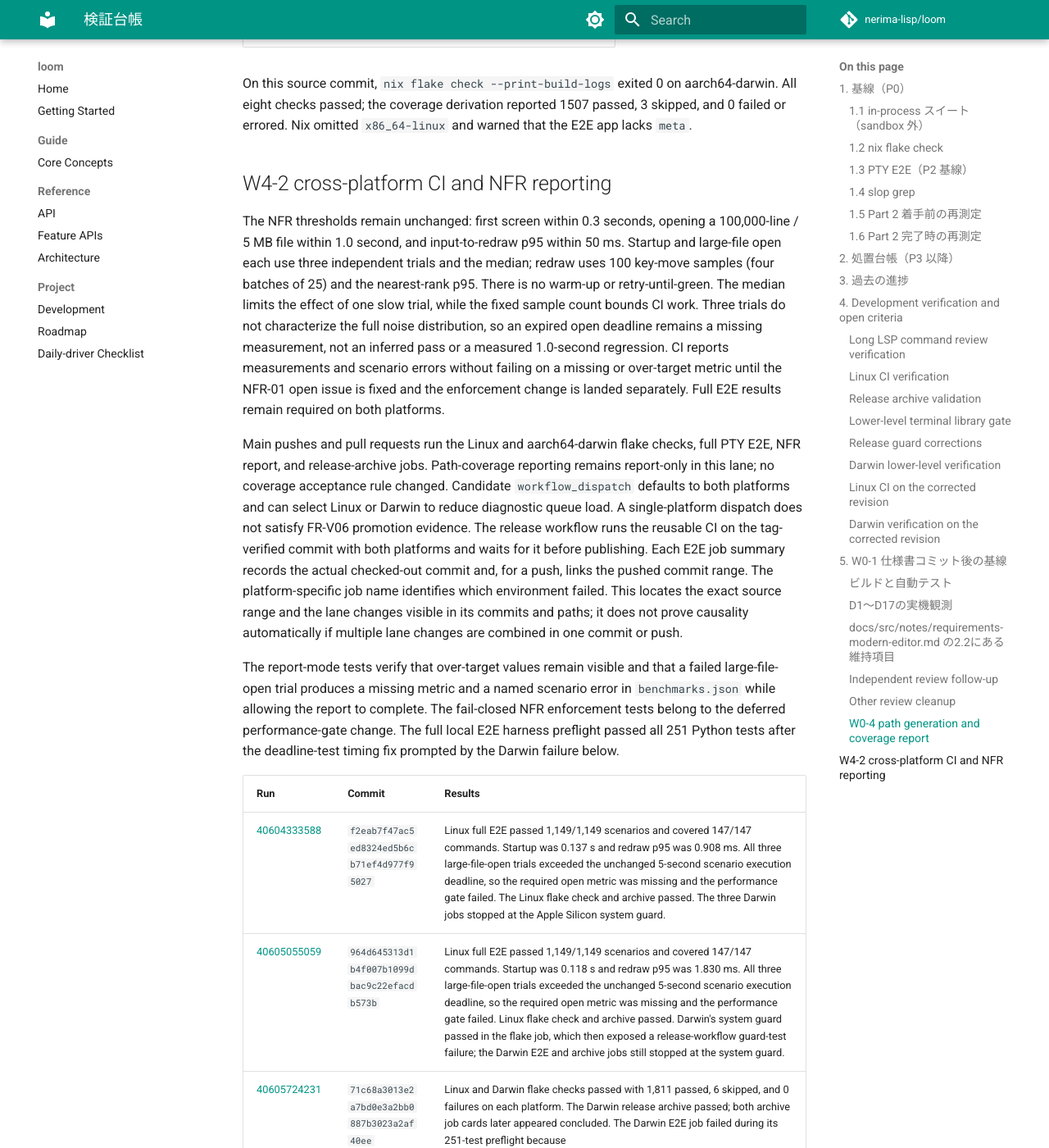
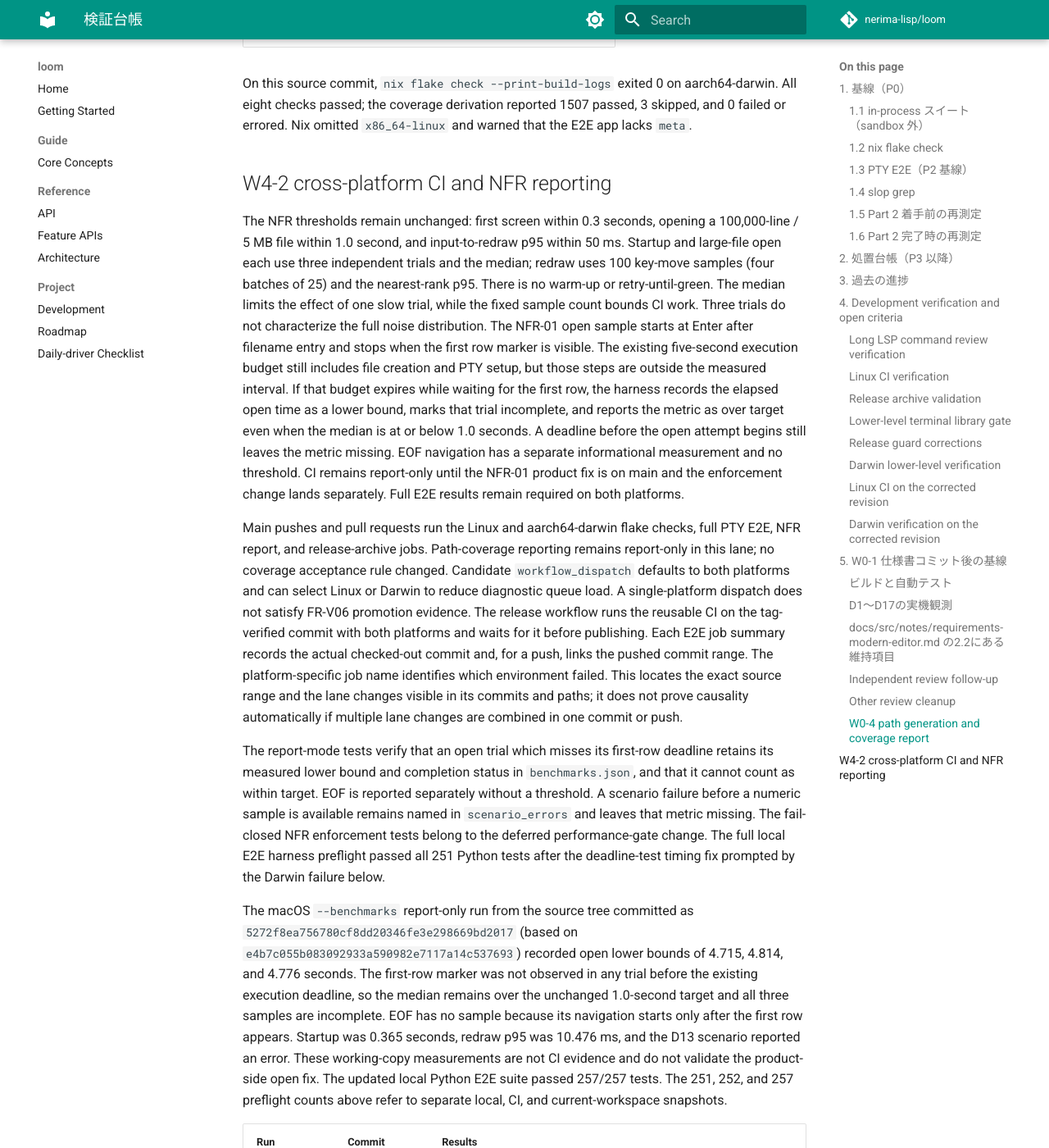
Before and after one commit to nerima-lisp/loom, an MkDocs documentation site: the page built from docs/src/notes/verification-ledger.md, in a window 1280 px wide and 1400 px high, scrolled down 32667 px. Shown: the whole window at 82% size. Built offline with MkDocs 1.6.1 and Material for MkDocs 9.7.7, drawn with Linux system fonts in a browser that asks for light colours; comment, search, counter and statistics services are not loaded; some of the changed text lies outside the part shown.

Commit message:
docs(ledger): record W4-2 benchmark evidence

```diff
--- a/docs/src/notes/verification-ledger.md
+++ b/docs/src/notes/verification-ledger.md
@@ -999,12 +999,17 @@ within 50 ms. Startup and large-file open each use three independent trials and
 the median; redraw uses 100 key-move samples (four batches of 25) and the
 nearest-rank p95. There is no warm-up or retry-until-green. The median limits
 the effect of one slow trial, while the fixed sample count bounds CI work. Three
-trials do not characterize the full noise distribution, so an expired open
-deadline remains a missing measurement, not an inferred pass or a measured
-1.0-second regression. CI reports measurements and scenario errors without
-failing on a missing or over-target metric until the NFR-01 open issue is fixed
-and the enforcement change is landed separately. Full E2E results remain
-required on both platforms.
+trials do not characterize the full noise distribution. The NFR-01 open sample
+starts at Enter after filename entry and stops when the first row marker is
+visible. The existing five-second execution budget still includes file creation
+and PTY setup, but those steps are outside the measured interval. If that budget
+expires while waiting for the first row, the harness records the elapsed open
+time as a lower bound, marks that trial incomplete, and reports the metric as
+over target even when the median is at or below 1.0 seconds. A deadline before
+the open attempt begins still leaves the metric missing. EOF navigation has a
+separate informational measurement and no threshold. CI remains report-only
+until the NFR-01 product fix is on main and the enforcement change lands
+separately. Full E2E results remain required on both platforms.
 
 Main pushes and pull requests run the Linux and aarch64-darwin flake checks,
 full PTY E2E, NFR report, and release-archive jobs. Path-coverage reporting
@@ -1019,18 +1024,34 @@ environment failed. This locates the exact source range and the lane changes
 visible in its commits and paths; it does not prove causality automatically if
 multiple lane changes are combined in one commit or push.
 
-The report-mode tests verify that over-target values remain visible and that a
-failed large-file-open trial produces a missing metric and a named scenario
-error in `benchmarks.json` while allowing the report to complete. The
-fail-closed NFR enforcement tests belong to the deferred performance-gate
+The report-mode tests verify that an open trial which misses its first-row
+deadline retains its measured lower bound and completion status in
+`benchmarks.json`, and that it cannot count as within target. EOF is reported
+separately without a threshold. A scenario failure before a numeric sample is
+available remains named in `scenario_errors` and leaves that metric missing.
+The fail-closed NFR enforcement tests belong to the deferred performance-gate
 change. The full local E2E harness preflight passed all 251 Python tests after
 the deadline-test timing fix prompted by the Darwin failure below.
+
+The macOS `--benchmarks` report-only run from the source tree committed as
+`5272f8ea756780cf8dd20346fe3e298669bd2017` (based on
+`e4b7c055b083092933a590982e7117a14c537693`) recorded open lower bounds of
+4.715, 4.814, and 4.776 seconds. The first-row
+marker was not observed in any trial before the existing execution deadline,
+so the median remains over the unchanged 1.0-second target and all three
+samples are incomplete. EOF has no sample because its navigation starts only
+after the first row appears. Startup was 0.365 seconds, redraw p95 was 10.476
+ms, and the D13 scenario reported an error. These working-copy measurements
+are not CI evidence and do not validate the product-side open fix. The updated
+local Python E2E suite passed 257/257 tests. The 251, 252, and 257 preflight
+counts above refer to separate local, CI, and current-workspace snapshots.
 
 | Run | Commit | Results |
 | --- | --- | --- |
 | [40604333588](https://github.com/nerima-lisp/loom/actions/runs/40604333588) | `f2eab7f47ac5ed8324ed5b6cb71ef4d977f95027` | Linux full E2E passed 1,149/1,149 scenarios and covered 147/147 commands. Startup was 0.137 s and redraw p95 was 0.908 ms. All three large-file-open trials exceeded the unchanged 5-second scenario execution deadline, so the required open metric was missing and the performance gate failed. The Linux flake check and archive passed. The three Darwin jobs stopped at the Apple Silicon system guard. |
 | [40605055059](https://github.com/nerima-lisp/loom/actions/runs/40605055059) | `964d645313d1b4f007b1099dbac9c22efacdb573b` | Linux full E2E passed 1,149/1,149 scenarios and covered 147/147 commands. Startup was 0.118 s and redraw p95 was 1.830 ms. All three large-file-open trials exceeded the unchanged 5-second scenario execution deadline, so the required open metric was missing and the performance gate failed. Linux flake check and archive passed. Darwin's system guard passed in the flake job, which then exposed a release-workflow guard-test failure; the Darwin E2E and archive jobs still stopped at the system guard. |
 | [40605724231](https://github.com/nerima-lisp/loom/actions/runs/40605724231) | `71c68a3013e2a7bd0e3a2bb0887b3023a2af40ee` | Linux and Darwin flake checks passed with 1,811 passed, 6 skipped, and 0 failures on each platform. The Darwin release archive passed; both archive job cards later appeared concluded. The Darwin E2E job failed during its 251-test preflight because `ScenarioDeadlineTests.test_restores_existing_handler_and_timer` attempted a 0.02-second sleep inside a 0.07-second execution budget; its performance gate was skipped. After GitHub API rate limiting, the workflow HTML showed the Linux E2E and archive jobs as concluded, but their conclusions, E2E metrics, and the overall workflow conclusion could not be confirmed. The known Darwin E2E failure already makes this run unusable as promotion evidence. |
+| [40614855675](https://github.com/nerima-lisp/loom/actions/runs/40614855675) | `e4b7c055b083092933a590982e7117a14c537693` | Linux full E2E passed 1,151/1,151 scenarios and covered 147/147 commands; path coverage reported 999 pass, 2 excluded, and 29 failing required paths. Startup was 0.122 s, redraw p95 was 1.785 ms, D13 was 38.224 ms, and all three large-file-open trials expired before producing a metric. Darwin's 252-test harness preflight passed, including the job-control tests; the log contained no `PermissionError` or `killpg` failure. Darwin full E2E then failed with 1,108 passed and 43 failed scenarios: 32 execution-budget expirations, 8 buffer-origin mismatches, and 3 user-init non-TTY I/O expectation failures. Its performance report was skipped. The benchmark changes described above were not present in this tested SHA. The Darwin archive passed, but the Darwin flake-check remained queued and the workflow had no final conclusion when these results were collected. |
 
 The Darwin preflight failure above came from the test harness's timing-sensitive
 sleep, not from a product change. The test now performs no sleep inside the
```
